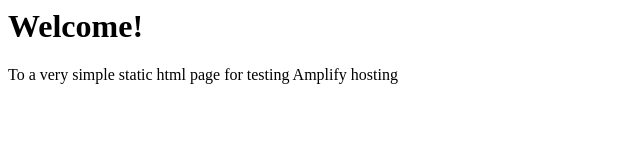
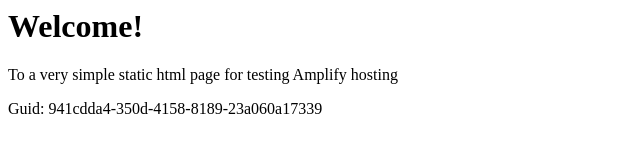
Before and after one commit to aws-aemilia-lhr/Github-PR-Commit-Integration-Test-DoNotTouch-Gith-OKSLNVO2-v1-prod-eu-west-2, a website: page src/index.html in a window 1280 px wide. Shown: the whole page, without its empty margins (0-640 px from the left). Drawn offline with Linux system fonts and the light colour scheme.

Commit message:
commit from integ tests

```diff
--- a/src/index.html
+++ b/src/index.html
@@ -1,3 +1,5 @@
+
+
 <html lang="en">
 
 <head>
@@ -10,6 +12,6 @@
 <body>
     <h1>Welcome!</h1>
     <p>To a very simple static html page for testing Amplify hosting</p>
-</body>
+    <p>Guid: 941cdda4-350d-4158-8189-23a060a17339</p></body>
 
 </html>
```
